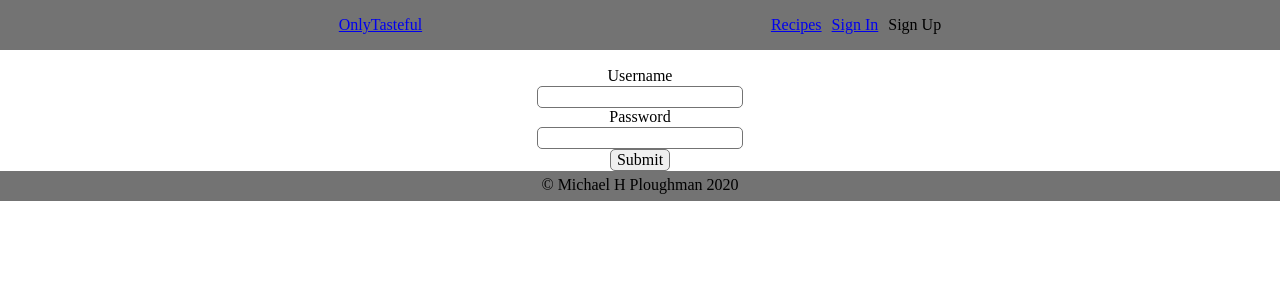
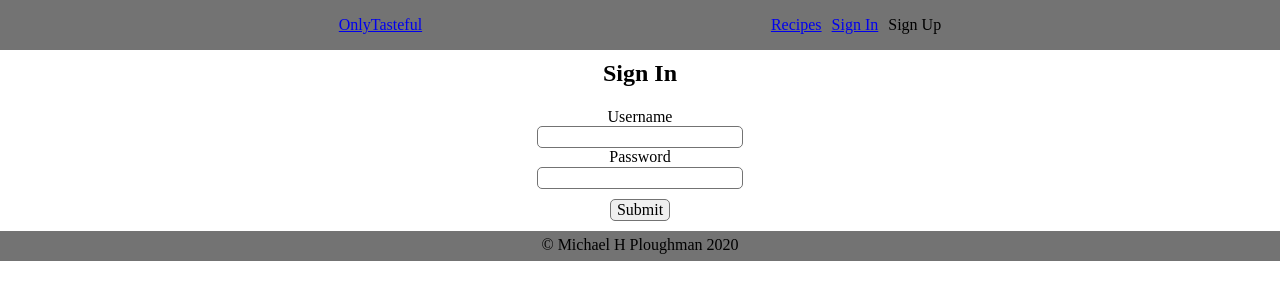
Before and after one commit to Evoxus/OnlyTasteful-client, a React (Create React App) app: page /signin in a window 1280 px wide. Shown: the top 300 px of the page. Built offline with nearby package versions, Linux system fonts and the light colour scheme.

Commit message:
Add css for SignIn, Add specificity to CreateRecipe css rules

```diff
--- a/src/CreateRecipe/CreateRecipe.css
+++ b/src/CreateRecipe/CreateRecipe.css
@@ -11,8 +11,8 @@
   margin: 10px auto;
 }
 
-input,
-textarea {
+.createRecipeForm input,
+.createRecipeForm textarea {
   border: 1px solid #737373;
   border-radius: 5px;
   display: block;
@@ -20,6 +20,6 @@ textarea {
   max-width: 650px;
 }
 
-label {
+.createRecipeForm label {
   display: block;
 }
--- a/src/SignIn/SignIn.css
+++ b/src/SignIn/SignIn.css
@@ -0,0 +1,19 @@
+.signIn {
+  margin-top: 60px;
+}
+
+.signIn input {
+  border: 1px solid #737373;
+  border-radius: 5px;
+  display: block;
+  margin: 0 auto;
+  max-width: 650px;
+}
+
+.signIn input[type=submit] {
+  margin: 10px auto;
+}
+
+.signIn label {
+  display: block;
+}
```
